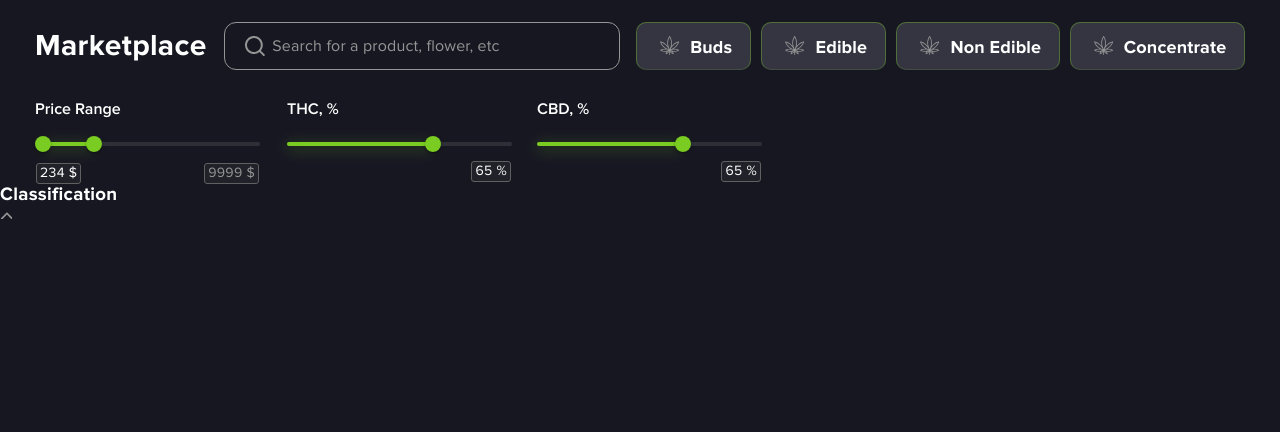
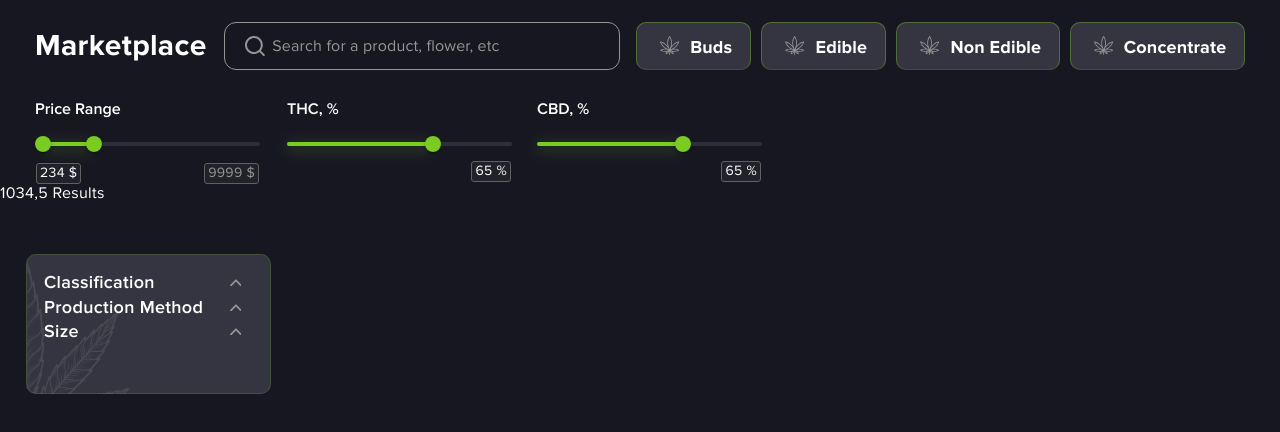
Before and after one commit to BeRealDude/marketplace, a React (Vite) app: page / in a window 1280 px wide. Shown: the top 432 px of the page. Built offline with nearby package versions, Linux system fonts and the light colour scheme.

Commit message:
feat: dropdown panel

```diff
--- a/src/App.jsx
+++ b/src/App.jsx
@@ -1,19 +1,127 @@
+import { useState } from 'react';
+import BadgeComponent from './components/BadgeComponent/BadgeComponent';
 import Dropdown from './components/Dropdown/Dropdown';
-import Header from "./components/Header/Header";
-import PanelRangeSliders from "./components/PanelRangeSliders/PanelRangeSliders";
-
-
+import Header from './components/Header/Header';
+import PanelRangeSliders from './components/PanelRangeSliders/PanelRangeSliders';
+import styles from './App.module.scss'
+import Footer from './components/Footer/Footer';
 
 function App() {
+  const options = [
+    { id: 1, label: '100% Indica' },
+    { id: 2, label: '100% Sativa' },
+    { id: 3, label: '>50% Indica' },
+    { id: 4, label: '>50% Sativa' },
+  ];
+  const optionsMethod = [
+    { id: 1, label: 'Indoor' },
+    { id: 2, label: 'Outdoor' },
+    { id: 3, label: 'Greenhouse' },
+    { id: 4, label: 'Light Deprivation' },
+    { id: 5, label: 'Mixed Light' },
+    { id: 6, label: 'Other' },
+  ];
+  const optionsSize = [
+    { id: 1, label: 'Flower' },
+    { id: 2, label: 'Pre-Roll Flower' },
+    { id: 3, label: 'Pre-Roll Infused' },
+    { id: 4, label: 'Pre-Roll Leaf' },
+    { id: 5, label: 'Shake' },
+    { id: 6, label: 'Smalls' },
+    { id: 7, label: 'Trim' },
+    { id: 8, label: 'Shake' },
+    { id: 9, label: 'Keef' },
+    { id: 10, label: 'Fresh Frozen' },
+  ];
+  const [selectedOptions, setSelectedOptions] = useState([]);
+  const [selectedOptionsMethod, setSelectedOptionsMethod] = useState([]);
+  const [selectedOptionsSize, setSelectedOptionsSize] = useState([]);
+  const [isChecked, setIsChecked] = useState(false);
+
+  const onOptionToggle = () => {
+    setIsChecked(!isChecked);
+  };
+
+  function deleteBadge(option) {
+    const isSelected = selectedOptions.some(
+      selectedOption => selectedOption.id === option.id,
+    );
+    if (isSelected) {
+      setSelectedOptions(
+        selectedOptions.filter(
+          selectedOption => selectedOption.id !== option.id,
+        ),
+      );
+    }
+  }
+
+  function deleteBadgeProduct(option) {
+    const isSelected = selectedOptionsMethod.some(
+      selectedOption => selectedOption.id === option.id,
+    );
+    if (isSelected) {
+      setSelectedOptionsMethod(
+        selectedOptionsMethod.filter(
+          selectedOption => selectedOption.id !== option.id,
+        ),
+      );
+    }
+  }
+
+  function deleteBadgeSize(option) {
+    const isSelected = selectedOptionsSize.some(
+      selectedOption => selectedOption.id === option.id,
+    );
+    if (isSelected) {
+      setSelectedOptionsSize(
+        selectedOptionsSize.filter(
+          selectedOption => selectedOption.id !== option.id,
+        ),
+      );
+    }
+  }
+
 
   return (
     <>
       <Header />
       <main>
         <PanelRangeSliders />
-        <Dropdown />
+        <BadgeComponent
+          isChecked={isChecked}
+          selectedOptions={selectedOptions}
+          selectedOptionsMethod={selectedOptionsMethod}
+          deleteBadge={deleteBadge}
+          deleteBadgeProduct={deleteBadgeProduct}
+          selectedOptionsSize={selectedOptionsSize}
+          deleteBadgeSize={deleteBadgeSize}
+        />
+        <div className={styles.dropDownPanel}>
+          <Dropdown
+            onOptionToggle={onOptionToggle}
+            selectedOptions={selectedOptions}
+            setSelectedOptions={setSelectedOptions}
+            options={options}
+            title={'Classification'}
+          />
+          <Dropdown
+            onOptionToggle={onOptionToggle}
+            selectedOptions={selectedOptionsMethod}
+            setSelectedOptions={setSelectedOptionsMethod}
+            options={optionsMethod}
+            title={'Production Method'}
+          />
+          <Dropdown
+            onOptionToggle={onOptionToggle}
+            selectedOptions={selectedOptionsSize}
+            setSelectedOptions={setSelectedOptionsSize}
+            options={optionsSize}
+            title={'Size'}
+          />
+        </div>
       </main>
-      </>
+      <Footer />
+    </>
   );
 }
 
--- /dev/null
+++ b/src/App.module.scss
@@ -0,0 +1,11 @@
+.dropDownPanel {
+    background-color: #353542;
+    width: 204px;
+    border-radius: 10px;
+    border: 1px solid rgba(132, 213, 44, 0.1607843137);
+    background-image: url('./assets/icons/icon_bcgroundDropDown.svg');
+    background-repeat: no-repeat;
+    margin-left: 26px;
+    margin-top: 52px;
+    padding: 15px 22px 50px 17px;
+}
--- /dev/null
+++ b/src/components/BadgeComponent/BadgeComponent.jsx
@@ -0,0 +1,62 @@
+/* eslint-disable react/prop-types */
+// import React from 'react';
+
+import styles from './BadgeComponent.module.scss';
+
+
+
+function BadgeComponent({
+  isChecked,
+  selectedOptions,
+  selectedOptionsMethod,
+  deleteBadge,
+  deleteBadgeProduct,
+  selectedOptionsSize,
+  deleteBadgeSize,
+}) {
+  function onDelete(option) {
+    deleteBadge(option);
+  }
+
+  function onDeleteProduct(option) {
+    deleteBadgeProduct(option);
+  }
+
+  function onDeleteSize(option) {
+    deleteBadgeSize(option);
+  }
+
+  return (
+    <div>
+      <span>1034,5 Results</span>
+      {isChecked && ''}
+      <div className={styles.badgesContainer}>
+        {selectedOptions.map(option => (
+          <span key={option.id} className={styles.badge}>
+            {option.label}
+            <button onClick={() => onDelete(option)}>X</button>
+          </span>
+        ))}
+      </div>
+      <div className={styles.badgesContainer}>
+        {selectedOptionsMethod.map(option => (
+          <span key={option.id} className={styles.badge}>
+            {option.label}
+            <button onClick={() => onDeleteProduct(option)}>X</button>
+          </span>
+        ))}
+      </div>
+      <div className={styles.badgesContainer}>
+        {selectedOptionsSize.map(option => (
+          <span key={option.id} className={styles.badge}>
+            {option.label}
+            <button onClick={() => onDeleteSize(option)}>X</button>
+          </span>
+        ))}
+      </div>
+    </div>
+  );
+};
+
+
+export default BadgeComponent;
--- a/src/components/Dropdown/Dropdown.jsx
+++ b/src/components/Dropdown/Dropdown.jsx
@@ -1,22 +1,24 @@
+/* eslint-disable react/prop-types */
 import { useState } from 'react';
 import styles from './Dropdown.module.scss';
 
-const options = [
-  { id: 1, label: 'Option 1' },
-  { id: 2, label: 'Option 2' },
-  { id: 3, label: 'Option 3' },
-  { id: 4, label: 'Option 4' },
-];
 
-function Dropdown() {
+
+
+function Dropdown({
+  onOptionToggle,
+  selectedOptions,
+  setSelectedOptions,
+  options,
+  title,
+}) {
   const [open, setOpen] = useState(false);
-  const [selectedOptions, setSelectedOptions] = useState([]);
 
   const toggleAccordion = () => {
     setOpen(!open);
   };
 
-  const toggleOption = option => {
+  const handleOptionToggle = option => {
     const isSelected = selectedOptions.some(
       selectedOption => selectedOption.id === option.id,
     );
@@ -29,11 +31,12 @@ function Dropdown() {
     } else {
       setSelectedOptions([...selectedOptions, option]);
     }
+    onOptionToggle(option);
   };
 
   return (
-    <div>
-      <h3>Classification</h3>
+    <div className={styles.container}>
+      <h3 className={styles.title}>{title}</h3>
       <button
         type="button"
         className={
@@ -46,13 +49,14 @@ function Dropdown() {
         <div>
           {options.map(option => (
             <div key={option.id}>
-              <input
+                  <input
+                      className={styles.checkbox}
                 type="checkbox"
                 id={`option-${option.id}`}
                 checked={selectedOptions.some(
                   selectedOption => selectedOption.id === option.id,
                 )}
-                onChange={() => toggleOption(option)}
+                onChange={() => handleOptionToggle(option)}
               />
               <label htmlFor={`option-${option.id}`}>{option.label}</label>
             </div>
--- a/src/components/Dropdown/Dropdown.module.scss
+++ b/src/components/Dropdown/Dropdown.module.scss
@@ -1,3 +1,14 @@
+
+.container {
+    position: relative;
+}
+
+.title {
+    font-weight: 600;
+    font-size: 18px;
+    line-height: 24.3px;
+}
+
 .btnIconUp {
     background-image: url('../../assets/icons/icon_arrowUp.svg');
     width: 12px;
@@ -6,8 +17,56 @@
     background-repeat: no-repeat;
     border: none;
     transform: rotate(180deg);
+    position: absolute;
+    top: 9px;
+    right: 7px;
 }
 
 .btnIconDown {
     transform: none;
 }
+
+.btnIconUp:hover {
+    filter: brightness(70%);
+    transition: .3s;
+}
+
+.checkbox {
+    width: 15px;
+    height: 15px;
+    cursor: pointer;
+    appearance: none;
+    border: 1px solid #959595;
+    border-radius: 3px;
+    -webkit-appearance: none;
+  -moz-appearance: none;
+  background-color: transparent;
+}
+
+// .checkbox::before {
+//   content: "";
+//   display: inline-block;
+//   width: 16px;
+//   height: 16px;
+//   border: none;
+//   visibility: hidden;
+//   color: black;
+//   background-color: black;
+// }
+
+.checkbox:checked {
+  visibility: visible;
+  background-color: #84D52C;
+  background-image: url('../../assets/icons/icon_checkbox.svg');
+  background-repeat: no-repeat;
+  background-position: center;
+  border: none;
+}
+
+.checkbox:hover {
+    filter: brightness(73%);
+}
+
+.checkbox:active {
+    box-shadow: 0px 4px 16px 6px rgba(132, 213, 44, 0.2);
+}
--- /dev/null
+++ b/src/components/Footer/Footer.jsx
@@ -0,0 +1,7 @@
+import styles from './Footer.module.scss';
+
+function Footer() {
+  return <footer className={styles.footer}></footer>;
+}
+
+export default Footer;
--- /dev/null
+++ b/src/components/Footer/Footer.module.scss
@@ -0,0 +1,3 @@
+.footer {
+    height: 206px;
+}
```
Also changed, not shown: src/assets/icons/icon_bcgroundDropDown.svg (added), src/assets/icons/icon_checkbox.svg (added), src/components/BadgeComponent/BadgeComponent.module.scss (added).
